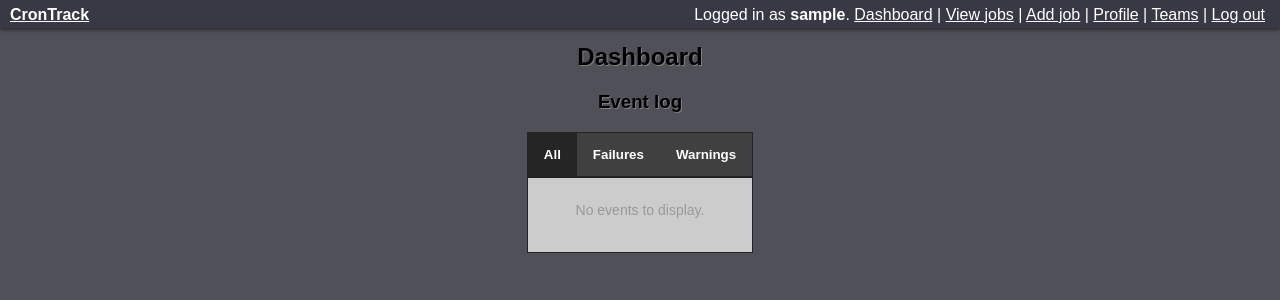
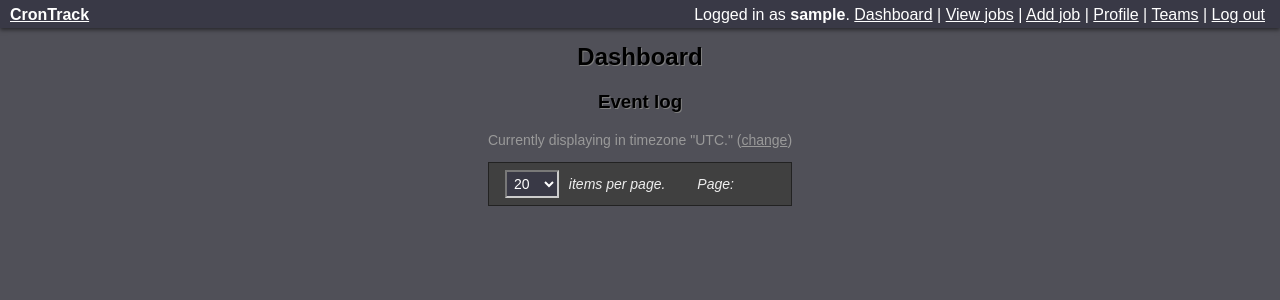
Before and after one commit to Arch199/crontrack, a Django app: page /dashboard/ in a window 1280 px wide. Shown: the top 300 px of the page. Run offline with Django 3.2, Linux system fonts and the light colour scheme; the visitor is signed in with stand-in values (Sample User, id 1); data that the repository does not hold is empty.

Commit message:
Add paging feature to dashboard

```diff
--- a/crontrack/background.py
+++ b/crontrack/background.py
@@ -85,6 +85,10 @@ class JobMonitor:
                                 self.alert_user(user, job)
                             else:
                                 logger.debug(f"Skipped alerting user '{user}' of failed job {job}")
+                # Otherwise, check if the job is failing and a warning should be issued
+                elif job.failing:
+                    JobEvent.objects.create(job=job, type=JobEvent.WARNING, time=job.next_run)
+                    logger.debug(f"Warning created: job {job} is failing")
 
                 # Calculate the new next run time
                 job.next_run = croniter(job.schedule_str, timezone.localtime(now)).get_next(datetime)
--- a/crontrack/models.py
+++ b/crontrack/models.py
@@ -71,10 +71,10 @@ class JobAlert(models.Model):
 
 class JobEvent(models.Model):
     FAILURE = 'F'
-    WARNING = 'W'  # not stored in the database; instead generated on the fly for the dashboard
+    WARNING = 'W'
     TYPE_CHOICES = (
         (FAILURE, 'Failure'),
-        # WARNING is deliberately excluded so that it will fail validation
+        (WARNING, 'Warning'),
     )
     job = models.ForeignKey('Job', models.CASCADE, related_name='events')
     type = models.CharField(max_length=1, choices=TYPE_CHOICES, default=FAILURE)
--- a/crontrack/static/crontrack/css/base.css
+++ b/crontrack/static/crontrack/css/base.css
@@ -504,6 +504,12 @@ div.tab span {
   padding: 13px 16px;
 }
 
+div.tab span * {
+  margin-bottom: -6px;
+  margin-top: -6px;
+  margin-right: 6px;
+}
+
 .tabContent {
   display: none;
 }
@@ -550,7 +556,6 @@ form.login {
 
 /* --- Message box --- */
 .messageHolder {
-  width: auto !important;
   height: auto !important;
   border: 1px solid black;
   padding: 5px;
@@ -561,6 +566,7 @@ form.login {
   position: relative;
   border: 1px solid black;
   text-align: left;
+  font-size: 14px;
   background-color: #e5e5e5;
   padding: 20px;
   padding-left: 50px;
@@ -599,6 +605,26 @@ form.login {
   color: #e6b660;
 }
 
+/* Highlighting unseen messages */
+.message.highlight {
+  box-shadow: 0px 0px 4px 2px black;
+  -webkit-box-shadow: 0px 0px 4px 2px black;
+  -moz-box-shadow: 0px 0px 4px 2px black;
+}
+
+.message.highlight.danger {
+  background-color: #e06060;
+}
+
+.message.highlight.warning {
+  background-color: #e6b660;
+}
+
+.message.highlight:before {
+  color: black;
+  text-shadow: none;
+}
+
 
 /* --- Invisible anchor --- */
 a.floatingAnchor {
@@ -610,5 +636,9 @@ a.floatingAnchor {
 /* --- Class overrides --- */
 
 .fixedWidth {
-  width: 70em; /* intended to match table.dbRows */
+  width: 70em !important; /* intended to match table.dbRows */
 }
+
+.mediumWidth {
+  width: 57em !important; /* max width of event on dashboard */
+}
--- a/crontrack/templates/crontrack/dashboard.html
+++ b/crontrack/templates/crontrack/dashboard.html
@@ -8,25 +8,38 @@
   <div class="hcenter">
     <h2>Dashboard</h2>
     <h3>Event log</h3>
-    <!-- TODO: make a template tag/include thing for tab button -->
+    <p class="note">
+      Currently displaying in timezone "{{ user.timezone }}."
+      (<a href="{% url 'crontrack:profile' %}">change</a>)
+    </p>
     <div class="tab">
-      {% for type in events %}
-        <button class="{% if forloop.first and not tab or tab == type %}active{% endif %}" js-target="{{ type }}">
-          {{ type|capfirst }}
+      <span>
+        <select id="perPage">
+          {% for size in size_options %}
+            <option{% if per_page == size %} selected{% endif %}>{{ size }}</option>
+          {% endfor %}
+        </select>
+        items per page.
+      </span>
+      <span>Page:</span>
+      {% for page in pages %}
+        <button js-target="page{{ forloop.counter }}" class="{% if forloop.first %}active{% endif %}"
+            onclick="markSeen({{ forloop.counter }})">
+          {{ forloop.counter }}
         </button>
       {% endfor %}
     </div>
-    {% for type, log in events.items %}
-      <div id="{{ type }}"
-          class="tabContent messageHolder show{% if forloop.first and not tab or tab == type %} active{% endif %}">
-      {% for event in log %}
+    {% for page in pages %}
+      <div class="tabContent messageHolder mediumWidth show{% if forloop.first %} active{% endif %}"
+          id="page{{ forloop.counter }}">
+      {% for event in page %}
         {% if event.type == event.FAILURE %}
-            <div class="message danger">
+            <div class="message danger{% if not event.job.seen %} highlight{% endif %}">
               Job <a href="{% url 'crontrack:view_jobs' %}#{{ event.job.id }}"><b>{{ event.job.name }}</b></a>
               failed at <i>{{ event.time }}</i>
             </div>
         {% else %}
-          <div class="message warning">
+          <div class="message warning{% if not event.job.seen %} highlight{% endif %}">
               Waiting for a notification from job
               <a href="{% url 'crontrack:view_jobs' %}#{{ event.job.id }}"><b>{{ event.job.name }}</b></a>
               at <i>{{ event.time }}</i>
@@ -41,5 +54,30 @@
   </div>
   {% include 'crontrack/js/jquery.html' %}
   {% include 'crontrack/js/js-cookie.html' %}
+  <script src="{% static 'crontrack/js/setup.js' %}"></script>
   <script src="{% static 'crontrack/js/tab.js' %}"></script>
+  <script>
+    TAB_COOKIE = false; // disable saving the selected tab in a cookie for this page
+
+    // Update items per page
+    $('#perPage').on('change', function() {
+      location.href = '{% url "crontrack:dashboard" %}' + this.value + '/';
+    });
+
+    function markSeen(pageNum) {
+      // Mark all events on the page as seen
+      quickAjax({
+        data: {
+
+        },
+        success: data => {
+          // TODO
+        }
+      });
+    }
+
+    $(function() {
+      //markSeen(1);
+    });
+  </script>
 {% endblock %}
--- a/crontrack/urls.py
+++ b/crontrack/urls.py
@@ -7,6 +7,7 @@ app_name = 'crontrack'
 urlpatterns = [
     path('', views.index, name='index'),
     path('dashboard/', views.dashboard, name='dashboard'),
+    path('dashboard/<int:per_page>/', views.dashboard, name='dashboard'),
     path('viewjobs/', views.view_jobs, name='view_jobs'),
     path('addjob/', views.add_job, name='add_job'),
     path('editjob/', views.edit_job, name='edit_job'),
--- a/crontrack/views.py
+++ b/crontrack/views.py
@@ -1,4 +1,5 @@
 import logging
+import math
 import re
 from datetime import datetime
 from itertools import chain
@@ -10,6 +11,7 @@ from django.conf import settings
 from django.contrib.auth import authenticate, login, logout
 from django.contrib.auth.decorators import login_required
 from django.core.exceptions import ValidationError
+from django.core.paginator import Paginator
 from django.db import transaction
 from django.db.models import Q
 from django.http import HttpResponseRedirect, JsonResponse
@@ -30,31 +32,33 @@ def index(request):
 
 
 def notify_job(request, id):
-    # Update last_notified, last_failed, and next_run
+    # Update job's last_notified, last_failed, and next_run
     job = Job.objects.get(pk=id)
     job.last_notified = timezone.now()
     job.last_failed = None
     now = timezone.localtime(timezone.now(), job.user.timezone)
     job.next_run = croniter(job.schedule_str, now).get_next(datetime)
     job.save()
+
+    # Delete the JobEvent warning
+    JobEvent.objects.get(job=job, type=JobEvent.WARNING).delete()
+
     logger.debug(f"Notified for job '{job}' at {job.last_notified}")
 
     return JsonResponse({'success_message': "Job notified successfully."})
 
 
 @login_required
-def dashboard(request):
+def dashboard(request, per_page=20):
     timezone.activate(request.user.timezone)
-    jobs = Job.objects.filter(Q(user=request.user) | Q(team__in=request.user.teams.all()))
-    events = JobEvent.objects.filter(job__in=jobs)
-    warnings = [JobEvent(type=JobEvent.WARNING, job=job, time=job.next_run) for job in jobs if job.failing]
+    my_jobs = Job.objects.filter(Q(user=request.user) | Q(team__in=request.user.teams.all()))
+    events = JobEvent.objects.filter(job__in=my_jobs)
+    pages = [events[i*per_page:(i+1)*per_page] for i in range(math.ceil(events.count() / per_page))]
 
     context = {
-        'events': {
-            'all': chain(warnings, events),
-            'failures': events,
-            'warnings': warnings,
-        },
+        'pages': pages,
+        'per_page': per_page,
+        'size_options': (10, 20, 50, 100),
     }
     return render(request, 'crontrack/dashboard.html', context)
 
@@ -332,22 +336,21 @@ def delete_group(request):
 # Delete job with AJAX
 @login_required
 def delete_job(request):
-    # Delete job and return to editing group
+    # Delete job and return to editing job/job group
     if request.method == 'POST' and request.user.is_authenticated and 'itemID' in request.POST:
         try:
             job = Job.objects.get(pk=request.POST['itemID'])
             if permission_denied(request.user, job.user, job.team):
                 logger.warning(f"User {request.user} tried to delete job {job} without permission")
+                return JsonResponse({})
             else:
                 job.delete()
-            data = {'itemID': request.POST['itemID']}
-        except Job.DoesNotExist:
-            logger.debug(
-                f"Tried to delete job with id '{request.POST['itemID']}' and it didn't exist " +
-                f"(or didn't belong to the user '{request.user}')"
-            )
-        else:
-            return JsonResponse(data)
+        except ValidationError:
+            # This was a newly created job and the ID wasn't a valid UUID
+            pass
+
+        data = {'itemID': request.POST['itemID']}
+        return JsonResponse(data)
 
     return HttpResponseRedirect(reverse('crontrack:view_jobs'))
 
```
